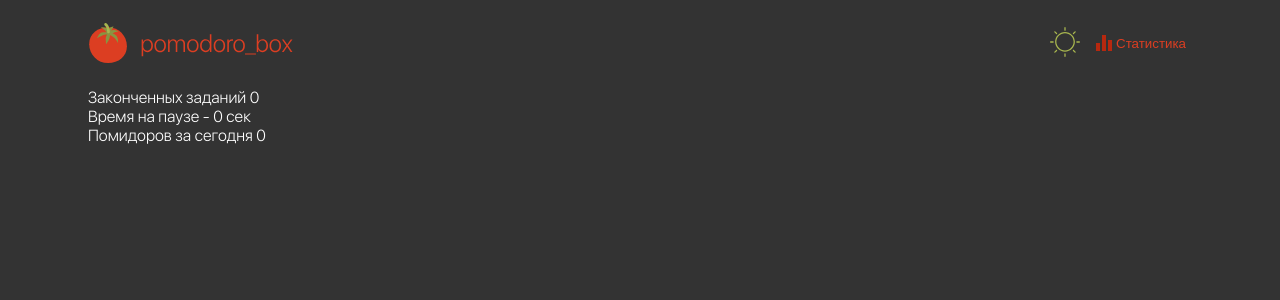
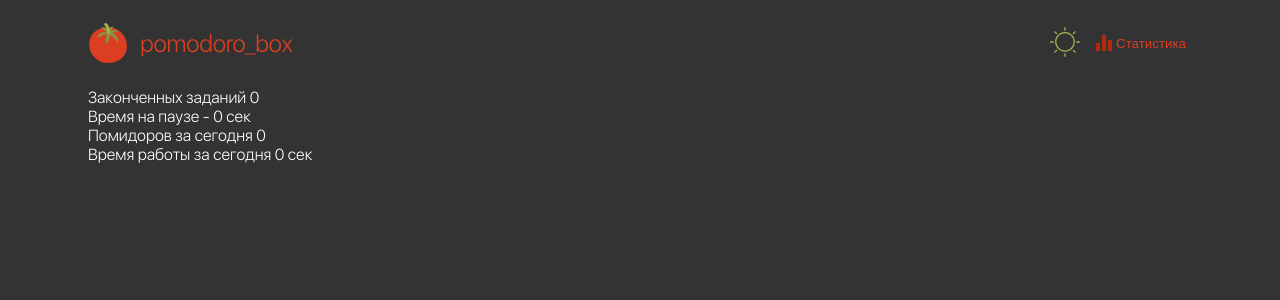
Before and after one commit to Ramramramzes/pomodoro_timer, a React (Vite) app: page /statistic in a window 1280 px wide. Shown: the top 300 px of the page. Built offline with nearby package versions, Linux system fonts and the light colour scheme.

Commit message:
add work time stat

```diff
--- a/src/General/Timer/Timer.tsx
+++ b/src/General/Timer/Timer.tsx
@@ -7,7 +7,7 @@ import { addBigBreakeMinute, addBreakeMinute, addRound, addTomato, addWorkMinute
 import { removeFirst } from '../../states/taskSlice';
 import { Minus, Plus } from '../../img/images';
 import { bigBreakSound, breakSound, endSound, startSound } from '../../sound/sounds'
-import { pauseState, readyTasks, setPauseStart, setPausesResult,  } from '../../states/statistic';
+import { pauseState, readyTasks, setPauseStart, setPausesResult, setWorkTime,  } from '../../states/statistic';
 
 function Timer() {
   const dayNum = new Date().getDay()
@@ -25,6 +25,7 @@ function Timer() {
   const skipFn = (minutes: number, seconds: number) => {
     if(minutes == 0 && seconds == 0 && timer.tomatoCount != 4){
       if(timer.workActive){
+        dispatch(setWorkTime({dayNum:dayNum,number: timer.userTime}))
         if(timer.tomatoCount != 3){
           dispatch(changeBreak(true))
           dispatch(changeWork(false))
@@ -45,6 +46,9 @@ function Timer() {
       dispatch(pauseState(false))
     }
     if(minutes == 0 && seconds == 0 && timer.tomatoCount === 4){
+      if(timer.workActive){
+        dispatch(setWorkTime({dayNum:dayNum,number: timer.userTime}))
+      }
       dispatch(changeBigBreak(true))
       dispatch(changeWork(false))
       dispatch(changeBreak(false))
--- a/src/Statistic/Statistic.tsx
+++ b/src/Statistic/Statistic.tsx
@@ -15,6 +15,7 @@ export function Statistic() {
       <div>Законченных заданий {statistic.curWeek[dayNum].readyTask}</div>
       <div>Время на паузе - {statistic.curWeek[dayNum].pauseTime && statistic.curWeek[dayNum].pauseTime.reduce((acc,cur) => acc + cur,0)} сек</div>
       <div>Помидоров за сегодня {statistic.curWeek[dayNum].tomatoes}</div>
+      <div>Время работы за сегодня {statistic.curWeek[dayNum].workTime.reduce((acc,cur) => acc + cur,0) * 60} сек </div>
     </div>
   );
 }
--- a/src/states/statistic.ts
+++ b/src/states/statistic.ts
@@ -111,10 +111,13 @@ const statisticSlice = createSlice({
     setTomatosForStat: (state,action) => {
       state.curWeek[action.payload.dayNum].tomatoes = action.payload.result
     },
+    setWorkTime: (state,action) => {
+      state.curWeek[action.payload.dayNum].workTime.push(action.payload.number)
+    },
   }
 
 })
 
 
-export const { pauseState , setPauseStart, setPausesResult, readyTasks, setTomatosForStat} = statisticSlice.actions
+export const { pauseState , setPauseStart, setPausesResult, readyTasks, setTomatosForStat, setWorkTime} = statisticSlice.actions
 export default statisticSlice.reducer
```
